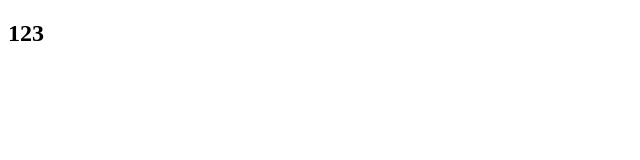
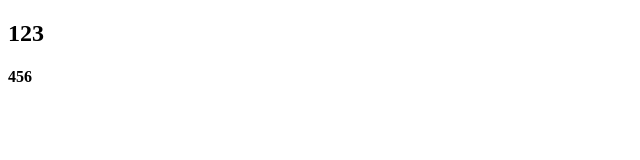
Before and after one commit to YenYuD/gittest, a plain HTML site: page page2.html in a window 1280 px wide. Shown: the full height of the page, 0-640 px from the left. Drawn offline with Linux system fonts and the light colour scheme.

Commit message:
fifth commit

```diff
--- a/page2.html
+++ b/page2.html
@@ -9,5 +9,6 @@
     <body>
         <h2>123</h2>
         <h3></h3>
+        <h4>456</h4>
     </body>
 </html>
```
